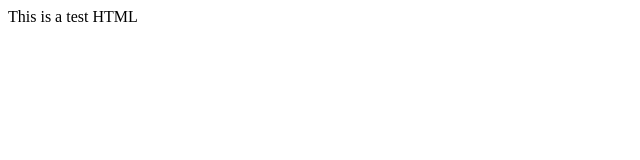
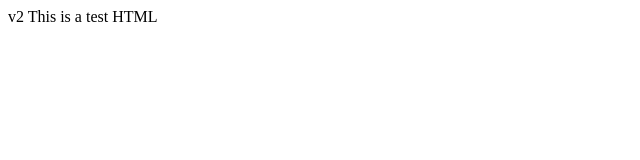
Before and after one commit to uiravindar/DevSecOpsEasy, a plain HTML site: page index.html in a window 1280 px wide. Shown: the full height of the page, 0-640 px from the left. Drawn offline with Linux system fonts and the light colour scheme.

Commit message:
v2 - index.html

```diff
--- a/index.html
+++ b/index.html
@@ -5,7 +5,7 @@
 <body>
 
 
-	This is a test HTML
+v2	This is a test HTML
 
 </body>
 
```
